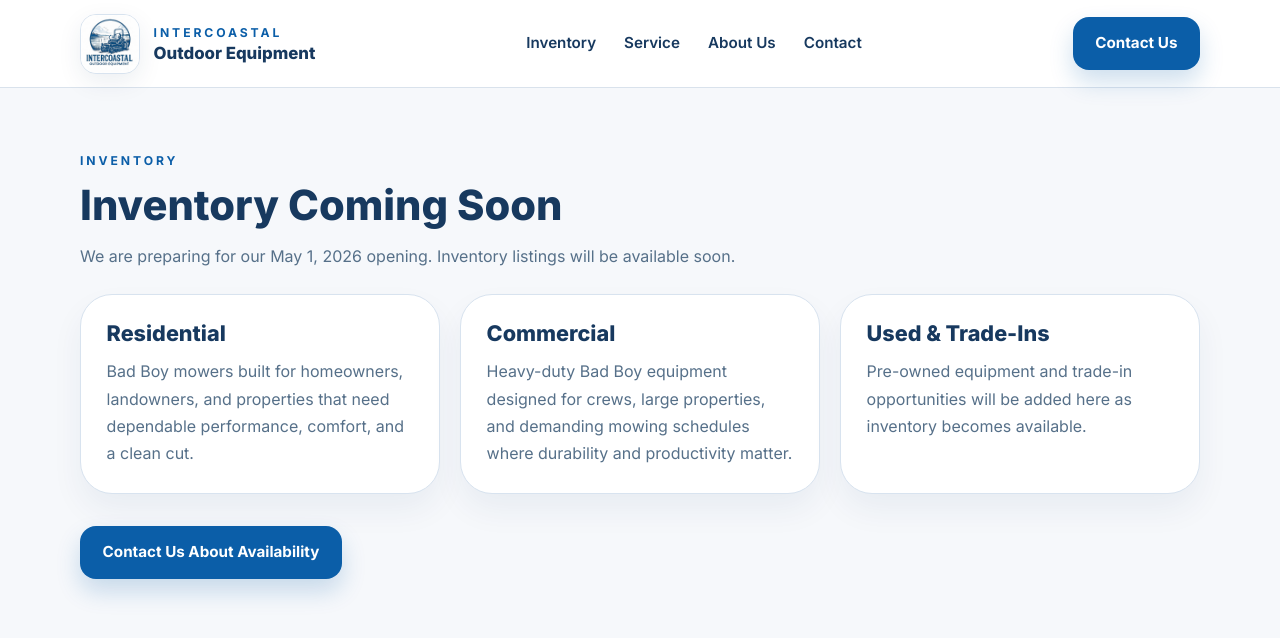
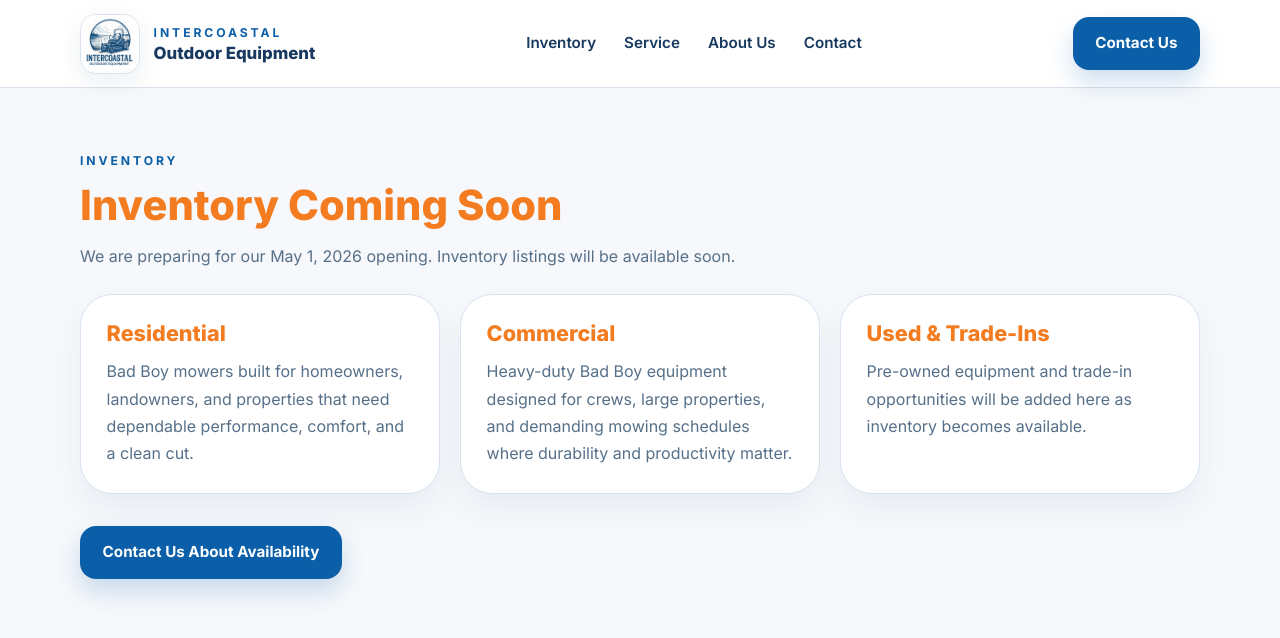
Before and after one commit to TanyaA318/intercoastal-website, a React (Vite) app: page /inventory in a window 1280 px wide. Shown: the top 638 px of the page. Built offline with nearby package versions, Linux system fonts and the light colour scheme.

Commit message:
Update Inventory.jsx

```diff
--- a/src/Inventory.jsx
+++ b/src/Inventory.jsx
@@ -19,12 +19,14 @@ const categories = [
 export default function Inventory() {
   return (
     <div className="page-shell">
-
       <main>
         <section className="section inventory-page-section">
           <div className="container">
             <p className="section-kicker">Inventory</p>
-            <h2 className="section-title">Inventory Coming Soon</h2>
+
+            <h2 className="section-title" style={{ color: "#f47c20" }}>
+              Inventory Coming Soon
+            </h2>
 
             <p className="section-text">
               We are preparing for our May 1, 2026 opening. Inventory listings
@@ -34,7 +36,9 @@ export default function Inventory() {
             <div className="inventory-card-grid">
               {categories.map((item) => (
                 <div key={item.title} className="info-card">
-                  <h3 className="card-title">{item.title}</h3>
+                  <h3 className="card-title" style={{ color: "#f47c20" }}>
+                    {item.title}
+                  </h3>
                   <p className="card-text">{item.text}</p>
                 </div>
               ))}
```
